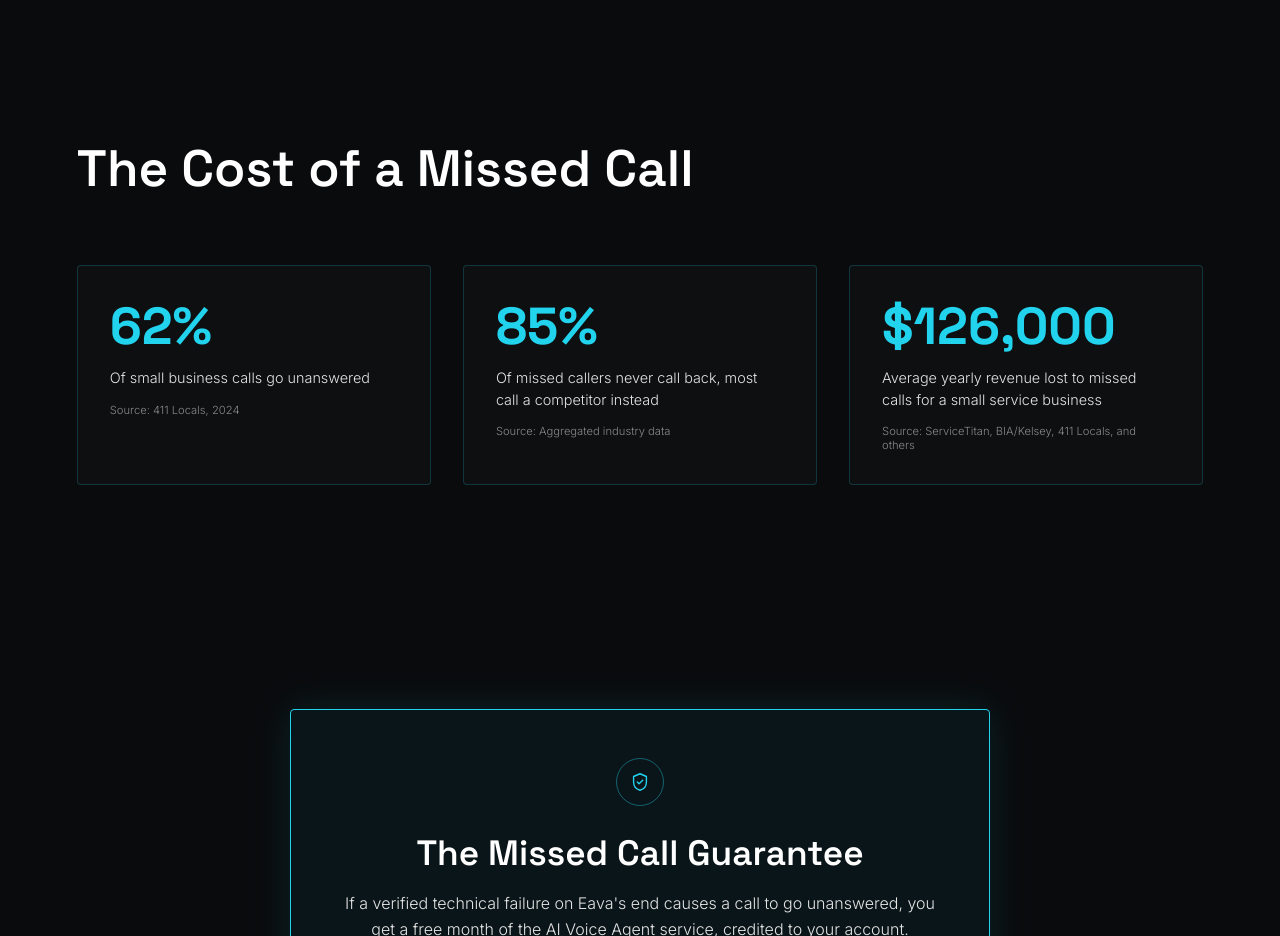
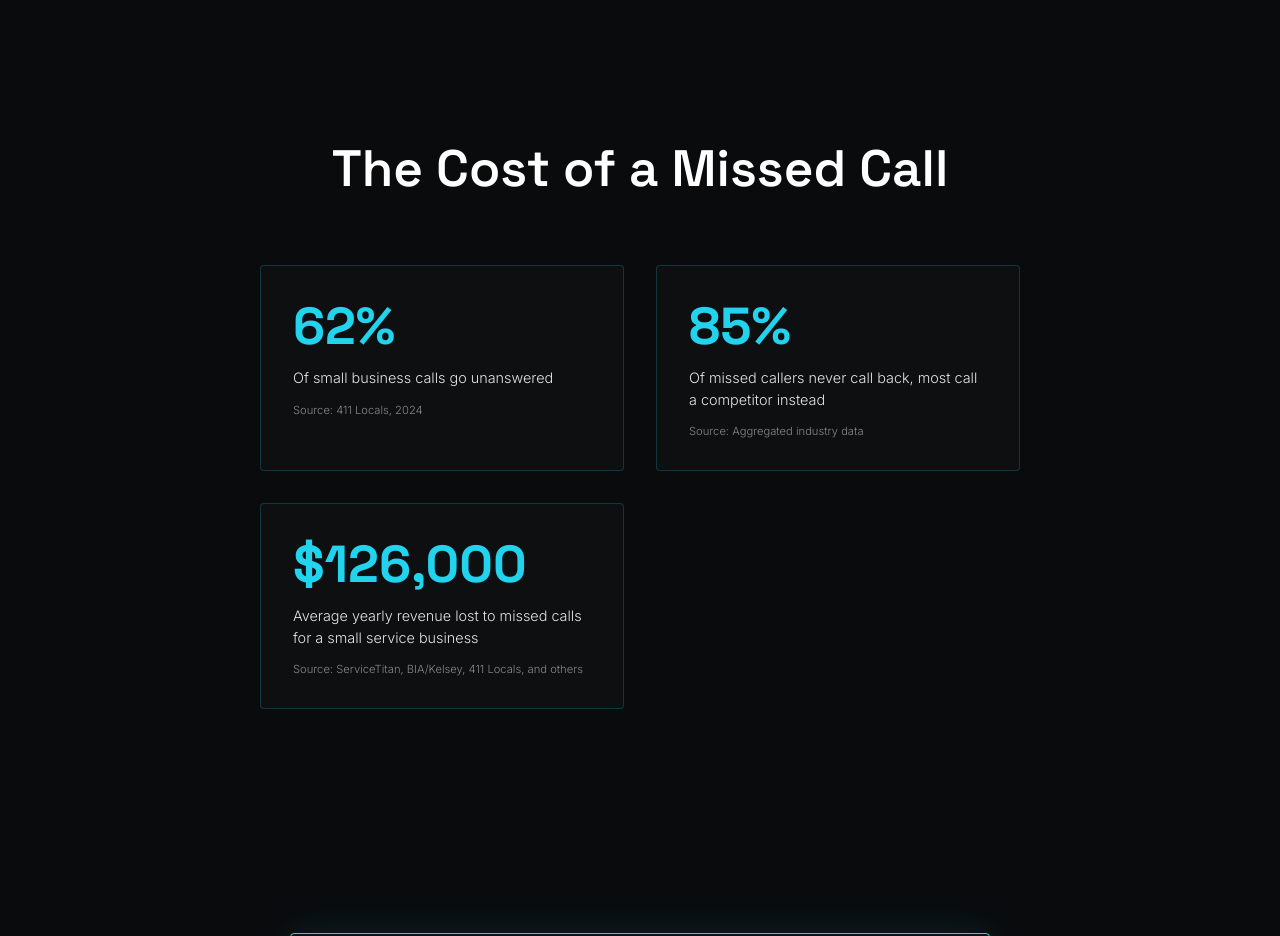
Before and after one commit to Eava-Dev/Eava-website, a Next.js app: page / in a window 1280 px wide. Shown: the part 7300-8236 px from the top of the page. Built offline with nearby package versions, Linux system fonts and the light colour scheme.

Commit message:
Center Cost of a Missed Call section on the page

```diff
--- a/app/components/MissedCallCostSection.tsx
+++ b/app/components/MissedCallCostSection.tsx
@@ -37,6 +37,9 @@ export default function MissedCallCostSection() {
             color: "#ffffff",
             maxWidth: "760px",
             marginBottom: "4rem",
+            marginLeft: "auto",
+            marginRight: "auto",
+            textAlign: "center",
           }}
         >
           The Cost of a Missed Call
@@ -48,6 +51,9 @@ export default function MissedCallCostSection() {
           display: "grid",
           gridTemplateColumns: "repeat(auto-fill, minmax(260px, 1fr))",
           gap: "2rem",
+          maxWidth: "760px",
+          marginLeft: "auto",
+          marginRight: "auto",
         }}
       >
         {stats.map((s, i) => (
```
